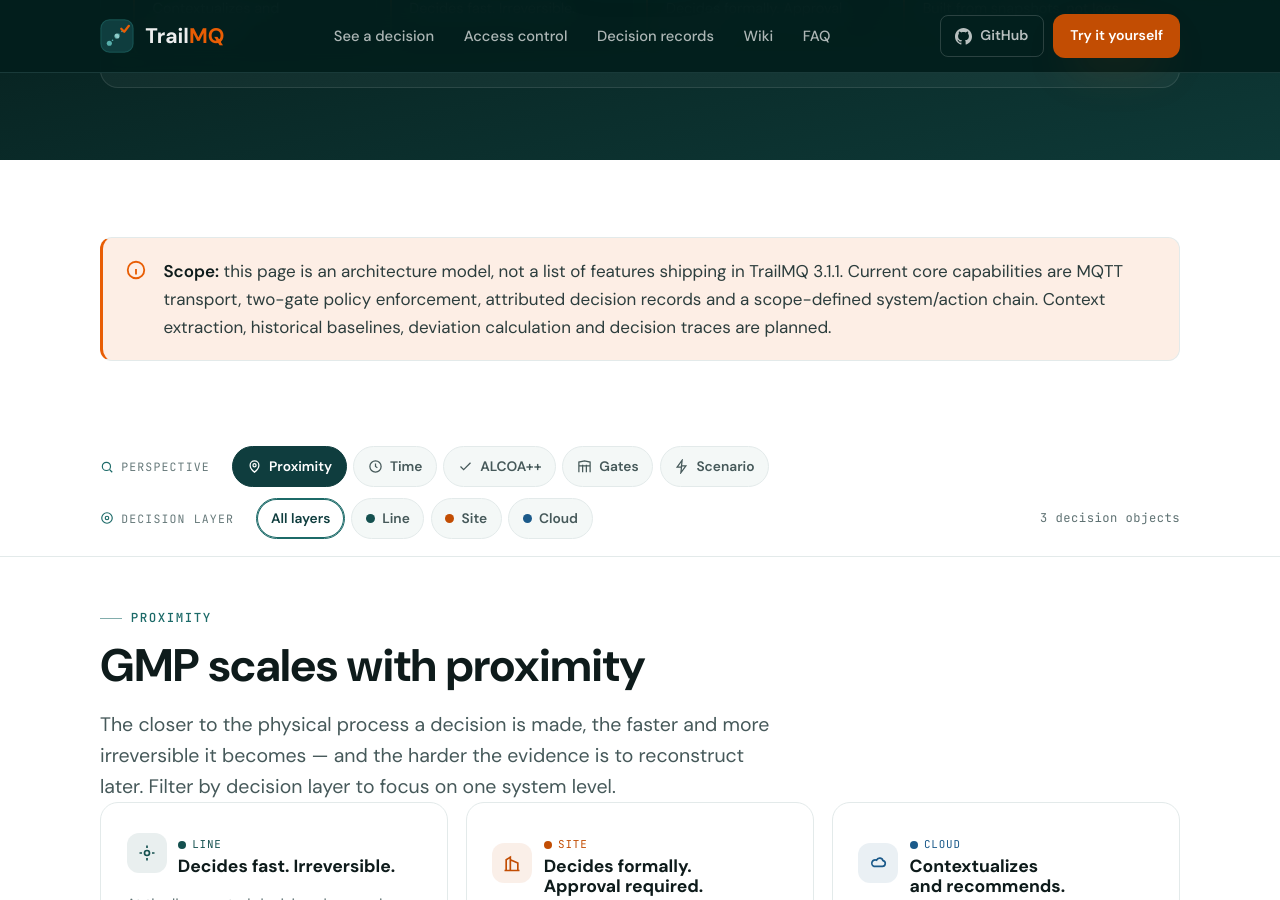
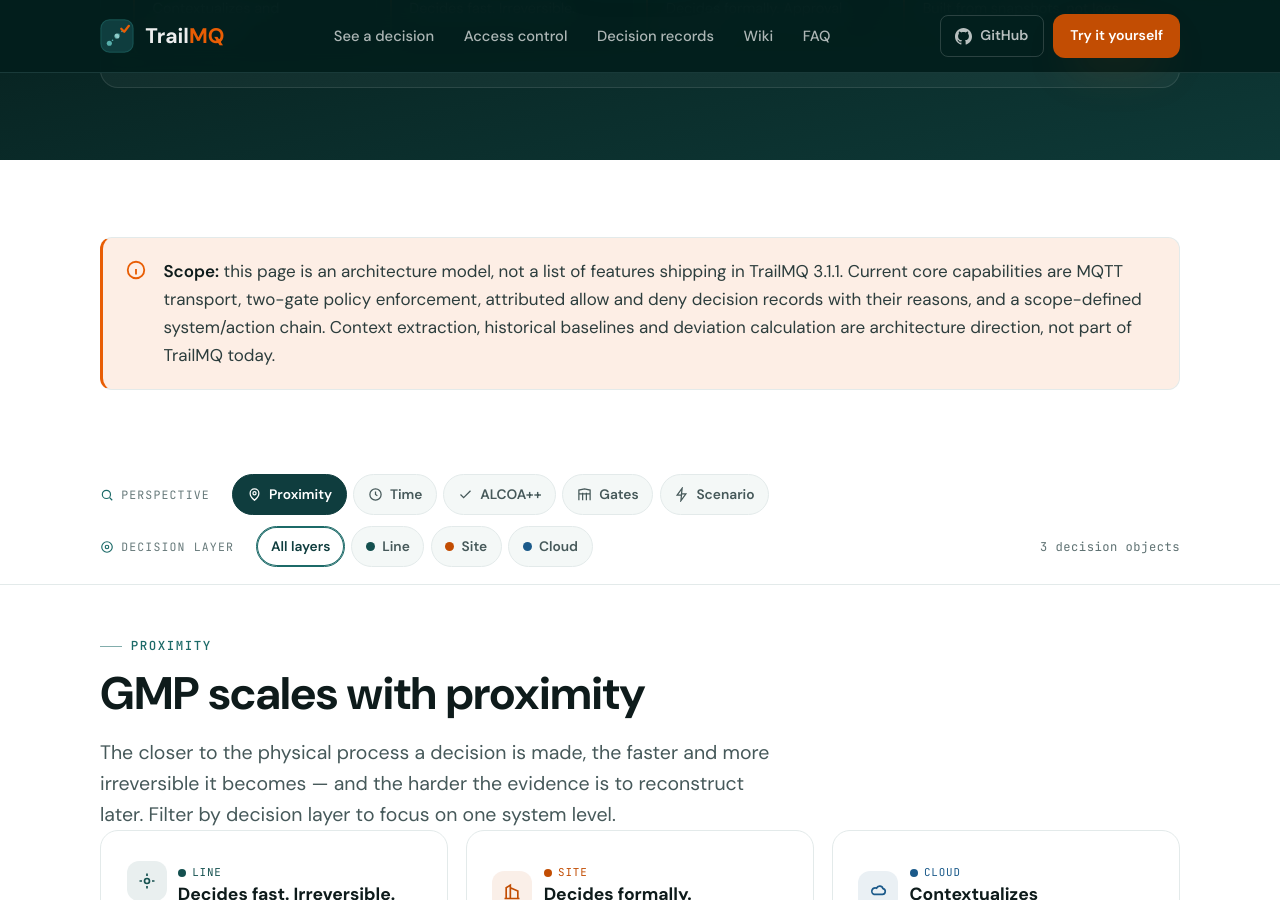
Before and after one commit to RainerGewalt/trailmq_website, a Jekyll site: the page built from architecture-thinking.html, in a window 1280 px wide and 900 px high, scrolled down 525 px. Built offline with Jekyll 4.4.1, drawn with Linux system fonts in a browser that asks for light colours.

Commit message:
content(architecture): present plugin concepts as direction, not a roadmap
The TrailMQ repository no longer carries a plugin catalogue or the
live-versus-historical recipe, so this page was announcing 'planned'
plugins that nothing lists any more. It also called decision traces
planned. TrailMQ already records every allow and deny with its reason,
and that is the core of the product, not a future add-on.

- Scope callout: allow/deny records with their reasons are current;
  context, baselines and deviation are architecture direction.
- ALCOA cards, gate chips and the scenario callout say 'direction' or
  'conceptual' instead of 'planned plugin'. Rate-limit was never on the
  3.2 list, so its 'planned' chip claimed more than the plan does.
- Scenario step 5 now names what exists: the accept/block decision and why.
- arch.js headings follow, and the IA doc no longer points at the removed
  docs/plugins.md.

```diff
--- a/architecture-thinking.html
+++ b/architecture-thinking.html
@@ -2,9 +2,9 @@
 layout: arch
 title: "GxP Evidence Architecture"
 seo_title: "GxP evidence architecture: decisions, ALCOA+ and MQTT"
-description: "A conceptual GxP evidence architecture for MQTT across time, process proximity, ALCOA+ and decision gates, with current and planned TrailMQ scope separated."
+description: "A conceptual GxP evidence architecture for MQTT across time, process proximity, ALCOA+ and decision gates, with current TrailMQ scope separated from architecture direction."
 permalink: /architecture-thinking/
-last_modified_at: 2026-08-12
+last_modified_at: 2026-10-27
 ---
 
 <!-- HERO -->
@@ -32,7 +32,7 @@
 
   <p class="wiki-callout accent" style="margin-bottom:2.2rem">
     <span class="wiki-callout__ic"><svg viewBox="0 0 24 24" fill="none" stroke="currentColor" stroke-width="2"><circle cx="12" cy="12" r="9"/><path d="M12 8h.01M11 12h1v4h1"/></svg></span>
-    <span><strong>Scope:</strong> this page is an architecture model, not a list of features shipping in TrailMQ {{ site.product_version }}. Current core capabilities are MQTT transport, two-gate policy enforcement, attributed decision records and a scope-defined system/action chain. Context extraction, historical baselines, deviation calculation and decision traces are planned.</span>
+    <span><strong>Scope:</strong> this page is an architecture model, not a list of features shipping in TrailMQ {{ site.product_version }}. Current core capabilities are MQTT transport, two-gate policy enforcement, attributed allow and deny decision records with their reasons, and a scope-defined system/action chain. Context extraction, historical baselines and deviation calculation are architecture direction, not part of TrailMQ today.</span>
   </p>
   </div>
 
@@ -118,8 +118,8 @@
       <article class="pcard" data-layer="all"><div class="pcard__top"><div class="pcard__ic"><svg viewBox="0 0 24 24" fill="none" stroke="currentColor" stroke-width="2"><circle cx="12" cy="8" r="4"/><path d="M4 21v-1a6 6 0 0 1 12 0v1"/></svg></div><div><div class="pcard__layer">Attributable</div><h3>Who &amp; what</h3></div></div><p>Every record carries the identity behind it — which client, user or service triggered the event, and under which permissions.</p></article>
       <article class="pcard" data-layer="all"><div class="pcard__top"><div class="pcard__ic"><svg viewBox="0 0 24 24" fill="none" stroke="currentColor" stroke-width="2"><circle cx="12" cy="12" r="9"/><path d="M12 7v5l3 2"/></svg></div><div><div class="pcard__layer">Contemporaneous</div><h3>At the moment</h3></div></div><p>Evidence is captured when the decision happens — not assembled after the fact from scattered logs.</p></article>
       <article class="pcard" data-layer="all"><div class="pcard__top"><div class="pcard__ic"><svg viewBox="0 0 24 24" fill="none" stroke="currentColor" stroke-width="2"><path d="M14 2H6a2 2 0 0 0-2 2v16a2 2 0 0 0 2 2h12a2 2 0 0 0 2-2V8z"/><path d="M14 2v6h6"/></svg></div><div><div class="pcard__layer">Original</div><h3>First record</h3></div></div><p>The structured record is the source of truth, not a copy or a transformation that can drift from the original.</p></article>
-      <article class="pcard" data-layer="all"><div class="pcard__top"><div class="pcard__ic"><svg viewBox="0 0 24 24" fill="none" stroke="currentColor" stroke-width="2"><path d="m9 11 3 3L22 4"/><path d="M21 12v7a2 2 0 0 1-2 2H5a2 2 0 0 1-2-2V5a2 2 0 0 1 2-2h11"/></svg></div><div><div class="pcard__layer">Accurate</div><h3>Checked against intended context</h3></div></div><p>Conceptually, a value should be evaluated against the context and reference that apply. TrailMQ context and baseline plugins are planned, not current.</p></article>
-      <article class="pcard" data-layer="all"><div class="pcard__top"><div class="pcard__ic"><svg viewBox="0 0 24 24" fill="none" stroke="currentColor" stroke-width="2"><path d="M21 15a2 2 0 0 1-2 2H7l-4 4V5a2 2 0 0 1 2-2h14a2 2 0 0 1 2 2z"/></svg></div><div><div class="pcard__layer">Complete + Consistent</div><h3>Missing context stays explicit</h3></div></div><p>A complete evidence design records that required context was unavailable. Deferred context-driven calculations are part of the planned plugin direction.</p></article>
+      <article class="pcard" data-layer="all"><div class="pcard__top"><div class="pcard__ic"><svg viewBox="0 0 24 24" fill="none" stroke="currentColor" stroke-width="2"><path d="m9 11 3 3L22 4"/><path d="M21 12v7a2 2 0 0 1-2 2H5a2 2 0 0 1-2-2V5a2 2 0 0 1 2-2h11"/></svg></div><div><div class="pcard__layer">Accurate</div><h3>Checked against intended context</h3></div></div><p>Conceptually, a value should be evaluated against the context and reference that apply. TrailMQ does not evaluate values against context or baselines today.</p></article>
+      <article class="pcard" data-layer="all"><div class="pcard__top"><div class="pcard__ic"><svg viewBox="0 0 24 24" fill="none" stroke="currentColor" stroke-width="2"><path d="M21 15a2 2 0 0 1-2 2H7l-4 4V5a2 2 0 0 1 2-2h14a2 2 0 0 1 2 2z"/></svg></div><div><div class="pcard__layer">Complete + Consistent</div><h3>Missing context stays explicit</h3></div></div><p>A complete evidence design records that required context was unavailable. Deferring context-driven calculations is architecture direction, not a TrailMQ feature today.</p></article>
       <article class="pcard" data-layer="all"><div class="pcard__top"><div class="pcard__ic"><svg viewBox="0 0 24 24" fill="none" stroke="currentColor" stroke-width="2"><path d="M12 22s8-4 8-10V5l-8-3-8 3v7c0 6 8 10 8 10z"/></svg></div><div><div class="pcard__layer">Enduring + Available</div><h3>Scope-defined integrity</h3></div></div><p>TrailMQ's local hash-linked check covers system and action entries. It is not WORM storage, external notarization or a check over the separate MQTT decision store.</p></article>
     </div>
   </section>
@@ -128,8 +128,8 @@
   <section class="persp" data-panel="gates" id="panel-gates" role="tabpanel" aria-labelledby="tab-gates" tabindex="0">
     <div class="persp-grid">
       <article class="pcard" data-layer="line"><div class="pcard__top"><div class="pcard__ic"><svg viewBox="0 0 24 24" fill="none" stroke="currentColor" stroke-width="2"><path d="M20 6 9 17l-5-5"/></svg></div><div><div class="pcard__layer">Line</div><h3>Accept / Block</h3></div></div><p>Current core: role permission and namespace/topic policy are enforced inline, and the attributed MQTT outcome is recorded.</p><span class="chip">current core</span></article>
-      <article class="pcard" data-layer="line"><div class="pcard__top"><div class="pcard__ic"><svg viewBox="0 0 24 24" fill="none" stroke="currentColor" stroke-width="2"><path d="M12 2v4m0 12v4m10-10h-4M6 12H2"/><circle cx="12" cy="12" r="4"/></svg></div><div><div class="pcard__layer">Line</div><h3>Rate-limit</h3></div></div><p>Architecture direction: protect downstream systems from floods while keeping throttling decisions visible.</p><span class="chip">planned</span></article>
-      <article class="pcard" data-layer="site"><div class="pcard__top"><div class="pcard__ic"><svg viewBox="0 0 24 24" fill="none" stroke="currentColor" stroke-width="2"><path d="M3 7h18M3 12h18M3 17h10"/></svg></div><div><div class="pcard__layer">Site</div><h3>Defer / Queue</h3></div></div><p>Architecture direction: make a missing-context calculation explicit and reviewable instead of silently skipping it.</p><span class="chip">planned context flow</span></article>
+      <article class="pcard" data-layer="line"><div class="pcard__top"><div class="pcard__ic"><svg viewBox="0 0 24 24" fill="none" stroke="currentColor" stroke-width="2"><path d="M12 2v4m0 12v4m10-10h-4M6 12H2"/><circle cx="12" cy="12" r="4"/></svg></div><div><div class="pcard__layer">Line</div><h3>Rate-limit</h3></div></div><p>Architecture direction: protect downstream systems from floods while keeping throttling decisions visible.</p><span class="chip">direction</span></article>
+      <article class="pcard" data-layer="site"><div class="pcard__top"><div class="pcard__ic"><svg viewBox="0 0 24 24" fill="none" stroke="currentColor" stroke-width="2"><path d="M3 7h18M3 12h18M3 17h10"/></svg></div><div><div class="pcard__layer">Site</div><h3>Defer / Queue</h3></div></div><p>Architecture direction: make a missing-context calculation explicit and reviewable instead of silently skipping it.</p><span class="chip">direction</span></article>
       <article class="pcard" data-layer="site"><div class="pcard__top"><div class="pcard__ic"><svg viewBox="0 0 24 24" fill="none" stroke="currentColor" stroke-width="2"><path d="M12 3v12m0 0 4-4m-4 4-4-4M5 21h14"/></svg></div><div><div class="pcard__layer">Site</div><h3>Escalate / Approve</h3></div></div><p>Architecture direction: route a GxP-relevant decision to the organization's approved human workflow.</p><span class="chip">conceptual</span></article>
       <article class="pcard" data-layer="cloud"><div class="pcard__top"><div class="pcard__ic"><svg viewBox="0 0 24 24" fill="none" stroke="currentColor" stroke-width="2"><path d="M12 9v4m0 4h.01M10.3 3.9 1.8 18a2 2 0 0 0 1.7 3h17a2 2 0 0 0 1.7-3L13.7 3.9a2 2 0 0 0-3.4 0z"/></svg></div><div><div class="pcard__layer">Cloud</div><h3>Flag / Recommend</h3></div></div><p>Architecture direction: surface anomalies and recommend a review while decision authority remains defined by intended use, risk and approved procedures.</p><span class="chip">conceptual</span></article>
     </div>
@@ -139,16 +139,16 @@
   <section class="persp" data-panel="scenario" id="panel-scenario" data-filter="mute" role="tabpanel" aria-labelledby="tab-scenario" tabindex="0">
     <p class="wiki-callout accent" style="margin-bottom:1.4rem">
       <span class="wiki-callout__ic"><svg viewBox="0 0 24 24" fill="none" stroke="currentColor" stroke-width="2"><path d="M12 9v4m0 4h.01"/><circle cx="12" cy="12" r="9"/></svg></span>
-      <span><strong>Planned plugin scenario:</strong> the seven steps below illustrate the proposed live-versus-historical recipe. They are not executable in TrailMQ {{ site.product_version }}.</span>
+      <span><strong>Conceptual scenario:</strong> the seven steps below illustrate a live-versus-historical check built on this architecture. Context, baseline and deviation steps are not part of TrailMQ {{ site.product_version }}, so the workflow is not executable today.</span>
     </p>
     <div class="flow-steps">
       <div class="flow-row" data-layer="line"><div class="flow-row__n">1</div><div class="flow-row__b"><h4>Machine publishes a live value</h4><p>An OEE / temperature value arrives over MQTT from the filler on line 1.</p></div><span class="flow-row__tag line">Line</span></div>
       <div class="flow-row" data-layer="line"><div class="flow-row__n">2</div><div class="flow-row__b"><h4>Domain context extracted</h4><p>Line, machine, batch and metric are resolved from the topic and payload.</p></div><span class="flow-row__tag line">Line</span></div>
       <div class="flow-row" data-layer="cloud"><div class="flow-row__n">3</div><div class="flow-row__b"><h4>Historical baseline resolved</h4><p>The expected reference value is fetched from the historical context feed.</p></div><span class="flow-row__tag cloud">Cloud</span></div>
       <div class="flow-row" data-layer="line"><div class="flow-row__n">4</div><div class="flow-row__b"><h4>Deviation calculated</h4><p>Live vs. baseline is compared; the deviation and its severity are computed.</p></div><span class="flow-row__tag line">Line</span></div>
-      <div class="flow-row" data-layer="line"><div class="flow-row__n">5</div><div class="flow-row__b"><h4>Decision gate evaluated</h4><p>The proposed decision trace explains whether the value was accepted, blocked, rate-limited or escalated.</p></div><span class="flow-row__tag line">Line</span></div>
+      <div class="flow-row" data-layer="line"><div class="flow-row__n">5</div><div class="flow-row__b"><h4>Decision gate evaluated</h4><p>The decision record says whether the value was accepted or blocked, and why — the part TrailMQ does today. Rate-limit and escalation outcomes are architecture direction.</p></div><span class="flow-row__tag line">Line</span></div>
       <div class="flow-row" data-layer="site"><div class="flow-row__n">6</div><div class="flow-row__b"><h4>Missing context is deferred</h4><p>If a baseline is unavailable, the calculation is queued for review rather than skipped.</p></div><span class="flow-row__tag site">Site</span></div>
-      <div class="flow-row" data-layer="site"><div class="flow-row__n">7</div><div class="flow-row__b"><h4>Evidence linked for review</h4><p>The proposed plugins link value, context, baseline, deviation and decision trace into a reviewable path.</p></div><span class="flow-row__tag site">Site</span></div>
+      <div class="flow-row" data-layer="site"><div class="flow-row__n">7</div><div class="flow-row__b"><h4>Evidence linked for review</h4><p>Value, context, baseline, deviation and decision are linked into one reviewable path.</p></div><span class="flow-row__tag site">Site</span></div>
     </div>
   </section>
 
--- a/assets/js/arch.js
+++ b/assets/js/arch.js
@@ -14,8 +14,8 @@
     proximity: { e: 'Proximity', t: 'GMP scales with proximity', l: 'The closer to the physical process a decision is made, the faster and more irreversible it becomes — and the harder the evidence is to reconstruct later. Filter by decision layer to focus on one system level.', unit: ['decision object', 'decision objects'] },
     time:      { e: 'Time', t: 'Decisions are bound to a window', l: 'Every value only means something inside the time window it belonged to. Context that is not captured in that window cannot be recovered afterwards.', unit: ['time window', 'time windows'] },
     alcoa:     { e: 'ALCOA++', t: 'Data integrity, by principle', l: 'Use ALCOA++ as an assessment lens for the complete record lifecycle. TrailMQ provides technical evidence with explicit boundaries; it does not make the deployed system compliant by itself.', unit: ['principle', 'principles'] },
-    gates:     { e: 'Decision gates', t: 'Current enforcement and planned gates', l: 'TrailMQ currently records allow and deny outcomes. Rate-limit, missing-context defer and escalation illustrate architecture direction and are labelled as planned or conceptual below.', unit: ['gate', 'gates'] },
-    scenario:  { e: 'Planned scenario', t: 'A proposed OEE-to-gate walkthrough', l: 'Follow the planned live-versus-historical recipe from a machine value to linked review evidence. This workflow is not executable in the current public distribution.', unit: ['step', 'steps'] }
+    gates:     { e: 'Decision gates', t: 'Current enforcement and architecture direction', l: 'TrailMQ currently records allow and deny outcomes. Rate-limit, missing-context defer and escalation illustrate architecture direction and are labelled as direction or conceptual below.', unit: ['gate', 'gates'] },
+    scenario:  { e: 'Conceptual scenario', t: 'An OEE-to-gate walkthrough', l: 'Follow a live-versus-historical check from a machine value to linked review evidence. This workflow is conceptual and not executable in the current public distribution.', unit: ['step', 'steps'] }
   };
   var LAYER_NAME = { line: 'Line', site: 'Site', cloud: 'Cloud' };
 
```
Also changed, not shown: docs/website-ia-and-flow.md (+3 -1 lines).
